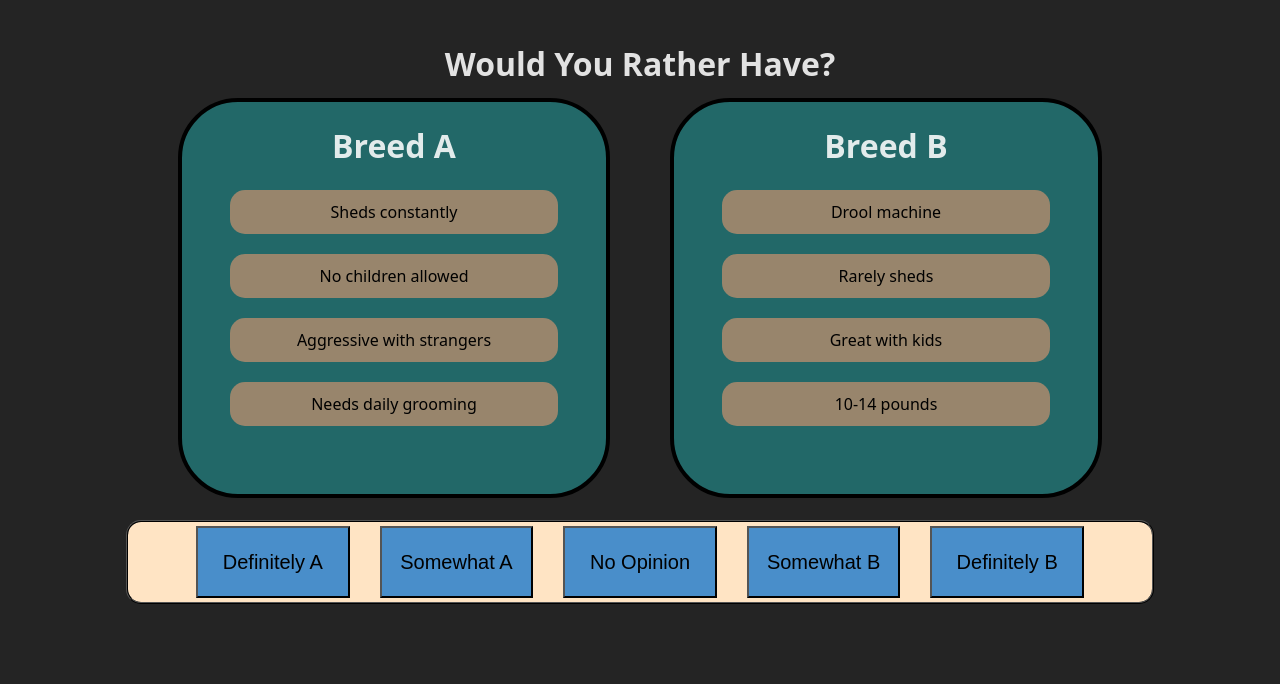
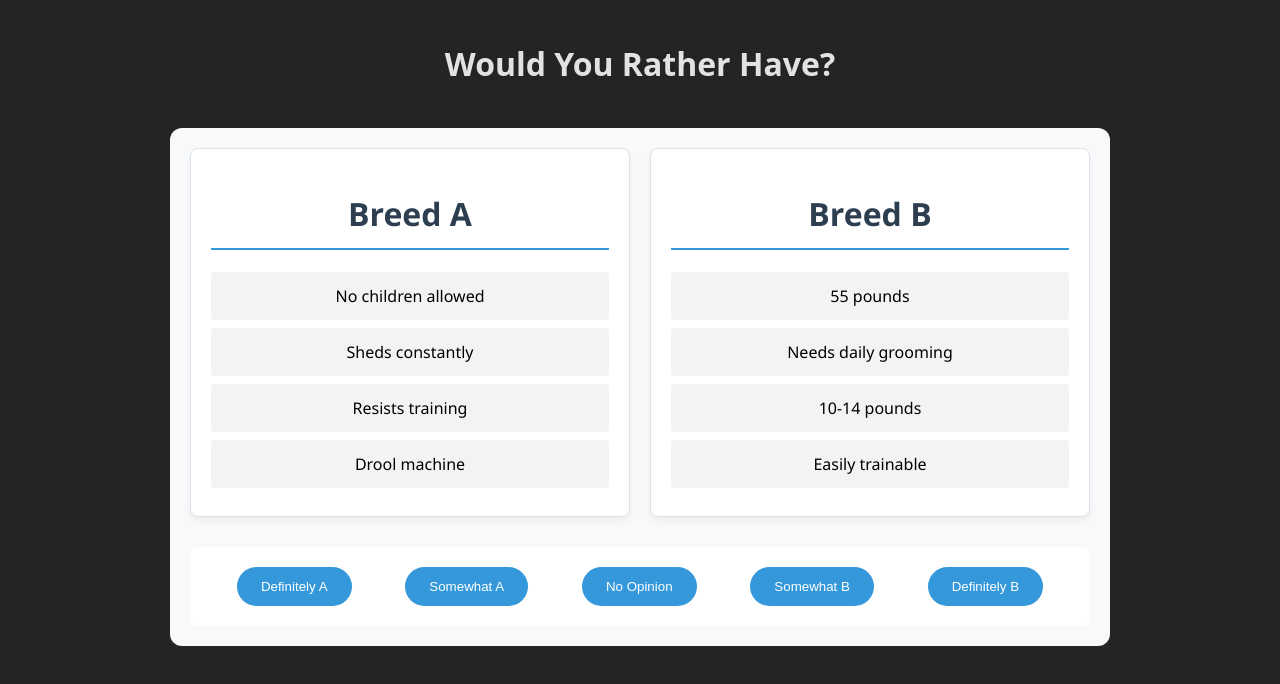
Before and after one commit to tjrink/dog4u, a React (Vite) app: page / in a window 1280 px wide. Shown: the top 684 px of the page. Built offline with nearby package versions, Linux system fonts and the light colour scheme.

Commit message:
Buttons now have access to panel information + new layout

```diff
--- a/src/ABPanel.jsx
+++ b/src/ABPanel.jsx
@@ -1,16 +1,10 @@
 import { useState } from "react"
 import styles from './ABPanel.module.css'
 
+//Sample data strings to populate panels
+const option_strings = ["Sheds constantly", "Great with kids", "Aggressive with strangers", "10-14 pounds", "Needs daily grooming", "Drool machine", "Rarely sheds", "No children allowed", "Resists training", "55 pounds", "Easily trainable"];
 
-const choice_made = (e) => {
-    console.log(`Selected button was ${e.target.innerText}. This button belongs to Panel ${e.target.dataset.selected_panel} and has a strength of ${e.target.dataset.preference_strength}`)
-    //window.location.reload();
-}
-
-//Temporary holder for option choice strings. Done to get functionality working
-const option_strings = ["Sheds constantly", "Great with kids", "Aggressive with strangers", "10-14 pounds", "Needs daily grooming", "Drool machine", "Rarely sheds", "No children allowed"];
-
-//Shuffles strings
+//Shuffle the strings to provide a different set of values each refresh
 const shuffle = (array) => {
   const newArray = [...array];
   for (let i = newArray.length - 1; i > 0; i--) {
@@ -20,65 +14,94 @@ const shuffle = (array) => {
   return newArray;
 };
 
+function ABQuiz(props) {
+    // Initialize state with a shuffle once on load
+    //Shuffles category list and passes the first 4 items to panel a and the next 4 to panel b
+    //This will be removed when connected to the database
+    //A better workflow is likely requesting the options from the database
+    const [panels, setPanels] = useState(() => {
+        const shuffled = shuffle(option_strings);
+        return {
+            a: shuffled.slice(0, 4),
+            b: shuffled.slice(4, 8)
+        };
+    });
 
-function ABQuiz(props) {
-    //Shuffle the option strings. Give the first half to Panel A and the second half to Panel B
-        const shuffled = shuffle(option_strings);
-        const firstFour = shuffled.slice(0, 4);
-        const lastFour = shuffled.slice(4, 8);
+    //Function to hanlde a button being clicked
+    //For now, just provides logging
+    //Eventually will send the data off-site for calculation
+    const choice_made = (e) => {
+        const panelType = e.target.dataset.selected_panel;
+        const strength = e.target.dataset.preference_strength;
+
+
+        console.log(`Selected button: ${e.target.innerText}`);
+        console.log(`Panel: ${panelType}, Strength: ${strength}`);
+
+        console.log("Panel A Data:", panels.a);
+        console.log("Panel B Data:", panels.b);
+
+        const nextShuffle = shuffle(option_strings);
+        setPanels({
+            a: nextShuffle.slice(0, 4),
+            b: nextShuffle.slice(4, 8)
+        });
+    };
 
     return (
         <div className={styles.ab_panel_container}>
             <div className={styles.ab_panel_row}>
-                <ABPanel panel_name="Breed A" option_choices={firstFour}/>
-                <ABPanel panel_name="Breed B" option_choices={lastFour}/>
+                <ABPanel panel_name="Breed A" option_choices={panels.a}/>
+                <ABPanel panel_name="Breed B" option_choices={panels.b}/>
             </div>
-            <OptionButtonHolder></OptionButtonHolder>
+            <OptionButtonHolder onChoice={choice_made} />
         </div>
     )
 }
 
+//Panel that holds the options to select from
 function ABPanel(props) {
-
     return (
-        <div>
-            <div className={styles.ab_panel}>
-                <h1>{props.panel_name}</h1>
-                {props.option_choices.map((text, index) => (
-                    <OptionHolder key={index} option_text={text} />
-                ))}
-            </div>
+        <div className={styles.ab_panel}>
+            <h1>{props.panel_name}</h1>
+            {props.option_choices.map((text, index) => (
+                <OptionHolder key={index} option_text={text} />
+            ))}
         </div>
     )
 }
 
-
+//Individual option
 function OptionHolder(props) {
-
-
-  return (
-    <div className={styles.ab_option}>{props.option_text}</div>
-  )
+  return <div className={styles.ab_option}>{props.option_text}</div>
 }
 
-function OptionButtonHolder() {
+//Container for the selection buttons
+function OptionButtonHolder({ onChoice }) {
     return (
         <div className={styles.button_holder}>
-            <OptionButton button_text="Definitely A" selected_panel="A" preference_strength="2"></OptionButton>
-            <OptionButton button_text="Somewhat A" selected_panel="A" preference_strength="1"></OptionButton>
-            <OptionButton button_text="No Opinion" selected_panel="N" preference_strength="0"></OptionButton>
-            <OptionButton button_text="Somewhat B" selected_panel="B" preference_strength="1"></OptionButton>
-            <OptionButton button_text="Definitely B" selected_panel="B" preference_strength="2"></OptionButton>
-
+            {/* Pass the function down to each individual button */}
+            <OptionButton button_text="Definitely A" onBtnClick={onChoice} selected_panel="A" preference_strength="2" />
+            <OptionButton button_text="Somewhat A" onBtnClick={onChoice} selected_panel="A" preference_strength="1" />
+            <OptionButton button_text="No Opinion" onBtnClick={onChoice} selected_panel="N" preference_strength="0" />
+            <OptionButton button_text="Somewhat B" onBtnClick={onChoice} selected_panel="B" preference_strength="1" />
+            <OptionButton button_text="Definitely B" onBtnClick={onChoice} selected_panel="B" preference_strength="2" />
         </div>
     )
 }
 
+//Individual selection button
 function OptionButton(props) {
     return (
-        <button className={styles.choice_button} data-selected_panel={props.selected_panel} data-preference_strength={props.preference_strength} onClick={(e) => choice_made(e)}>{props.button_text}</ button>
+        <button
+            className={styles.choice_button}
+            data-selected_panel={props.selected_panel}
+            data-preference_strength={props.preference_strength}
+            onClick={props.onBtnClick}
+        >
+            {props.button_text}
+        </button>
     )
 }
 
-
 export default ABQuiz
--- a/src/ABPanel.module.css
+++ b/src/ABPanel.module.css
@@ -1,84 +1,64 @@
-
+/* ABPanel.module.css - Modern Clean */
 .ab_panel_container {
-    min-height: auto;
-    padding-top: 10px; /*Larger value puts more room between panels and title */
-    display: flex;
-    flex-direction: column;
-    align-items: center;
-    justify-content: flex-start;
-    gap: 70px; /*Controls distance between bottom of option panels and button holder */
-
-
-
-}
-
-.ab_panel_container h1 {
-
-    margin-bottom: 0; /*Controls distance between Panel title and choices */
-
-    padding: 10;
+    max-width: 900px;
+    margin: 40px auto;
+    font-family: 'Segoe UI', Tahoma, Geneva, Verdana, sans-serif;
+    padding: 20px;
+    background-color: #f8f9fa;
+    border-radius: 12px;
 }
 
 .ab_panel_row {
     display: flex;
-    flex-direction: row;
+    gap: 20px;
     justify-content: center;
-    gap: 60px; /* Distance between the A and B panel */
-    width: 100%;
+    margin-bottom: 30px;
 }
 
-
 .ab_panel {
-
-    width: 30vw;
-    height: 100%;
-
-    background-color: rgb(34, 104, 104);
-
-    border: 4px solid black;
-    border-radius: 60px;
+    flex: 1;
+    background: white;
     padding: 20px;
-
-    display: flex;
-    flex-direction: column;
-    align-items: center;
-    justify-content: flex-start;
-    gap: 20px;
+    border: 1px solid #dee2e6;
+    border-radius: 8px;
+    box-shadow: 0 4px 6px rgba(0,0,0,0.05);
 }
 
 .ab_panel h1 {
-    margin-top: 0;
+    color: #2c3e50;
+    text-align: center;
+    border-bottom: 2px solid #3498db;
+    padding-bottom: 10px;
 }
 
+.ab_option {
+    color:black;
+    padding: 12px;
+    margin: 8px 0;
+    background: #f1f3f5;
+    border-radius: 4px;
+    text-align: center;
+}
 
 .button_holder {
-    height: 10vh;
-    width: 80vw;
-    background-color: bisque;
-    border: 2px solid black;
-    border-radius: 15px;
-    border-style: ridge;
-
     display: flex;
-    justify-content: center;
-    gap: 30px;
-    align-items: center;
+    justify-content: space-around;
+    padding: 20px;
+    background: white;
+    border-radius: 8px;
 }
 
 .choice_button {
-    color: black;
-    background-color: rgb(73, 142, 202);
-
-    font-size: 20px;
-    height: 90%;
-    width: 15%;
+    padding: 12px 24px;
+    border: none;
+    border-radius: 25px;
+    background: #3498db;
+    color: white;
+    cursor: pointer;
+    transition: transform 0.1s, background 0.2s;
 }
 
-.ab_option {
-    left: 10%;
-    width: 80%;
-    color: black;
-    background-color: rgb(152, 133, 108);
-    padding: 10px;
-    border-radius: 15px;
-  };
+.choice_button:hover {
+    background: #2980b9;
+    transform: translateY(-2px);
+}
```
